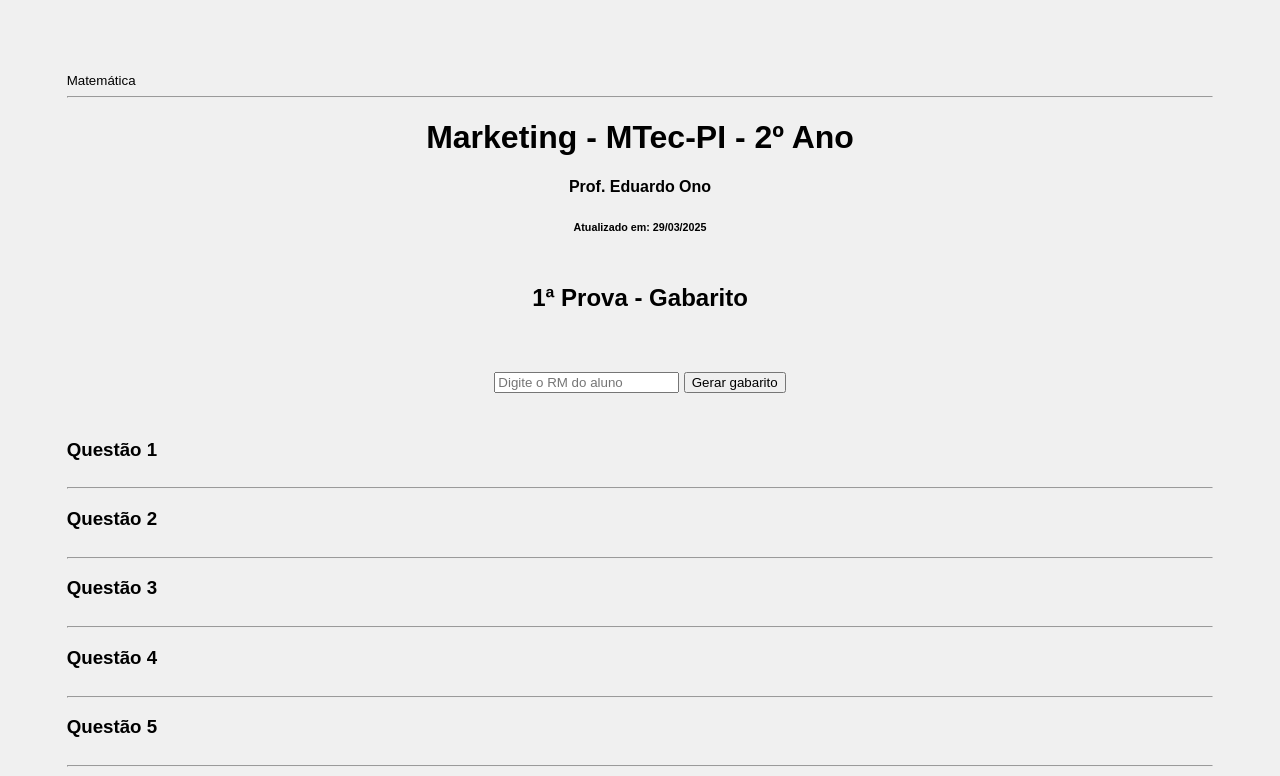
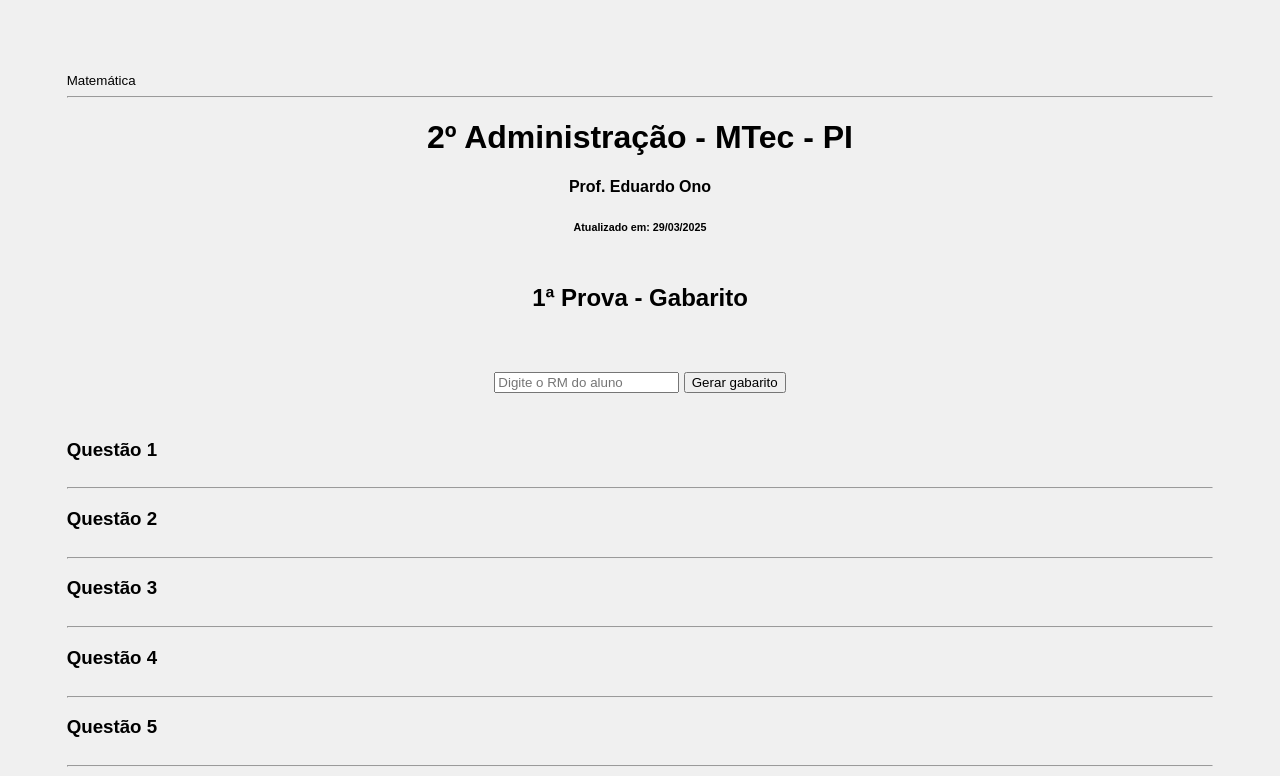
Before and after one commit to eduardo-ono/Matematica, a plain HTML site: page administracao-mtec-pi/2025-2o-ano/gabaritos/1a-prova/index.html in a window 1280 px wide. Drawn offline with nearby package versions, Linux system fonts and the light colour scheme.

Commit message:
adiciona administracao-mtec-pi/2025-2o-ano/gabaritos/

```diff
--- a/administracao-mtec-pi/2025-2o-ano/gabaritos/1a-prova/index.html
+++ b/administracao-mtec-pi/2025-2o-ano/gabaritos/1a-prova/index.html
@@ -15,7 +15,7 @@
   <hr>
 
   <header>
-    <h1>Marketing - MTec-PI - 2º Ano</h1>
+    <h1>2º Administração - MTec - PI</h1>
     <h4>Prof. Eduardo Ono</h4>
     <h6>Atualizado em: 29/03/2025</h6>
   </header>
```
